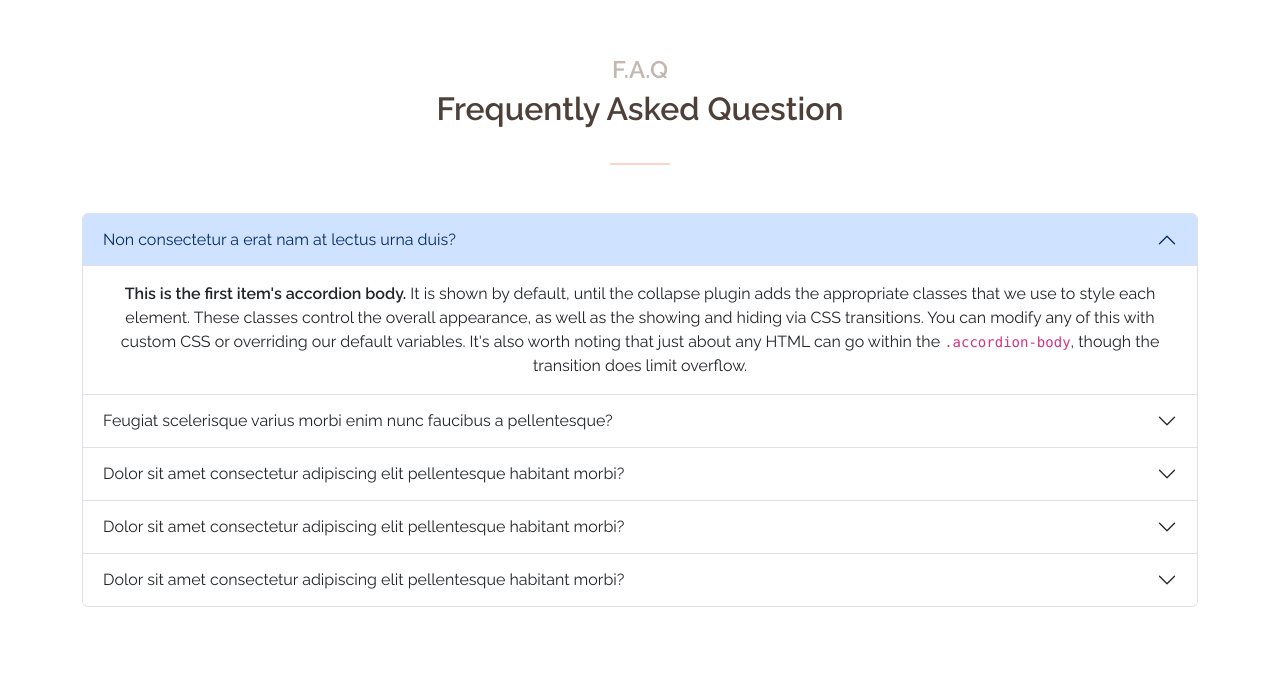
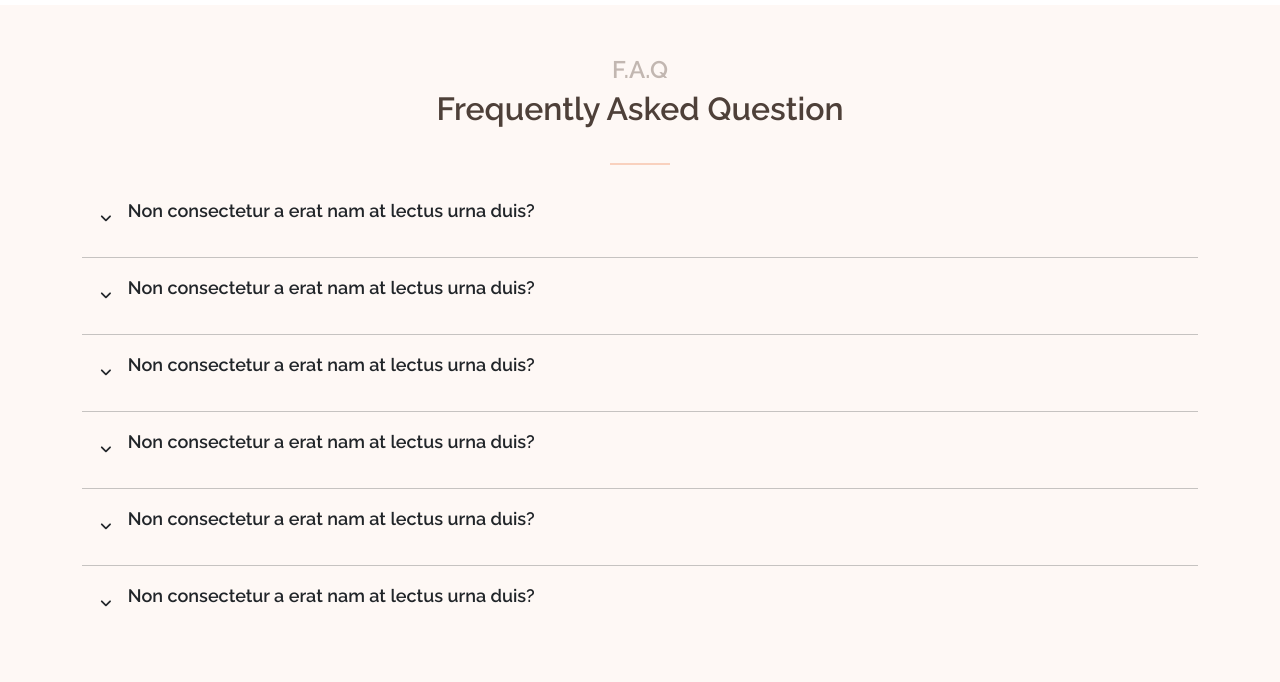
Before and after one commit to webxrahat/intrenship-project-task, a plain HTML site: page index.html in a window 1280 px wide. Shown: the part 3058-3740 px from the top of the page. Drawn offline with nearby package versions, Linux system fonts and the light colour scheme.

Commit message:
acordian style

```diff
--- a/assets/css/bootstarp.css
+++ b/assets/css/bootstarp.css
@@ -159,8 +159,12 @@ a:hover {
     font-size: 1.5rem !important;
   }
 
-  #contact {
+  #contact,
+  #team {
     padding: 0 !important;
+  }
+  #faq{
+    padding: 30px 0;
   }
 }
 
@@ -508,6 +512,7 @@ footer a:hover {
   transform: translate(-50%, -50%);
   white-space: nowrap;
 }
+
 .plus {
   display: flex;
   justify-content: center;
@@ -527,11 +532,13 @@ footer a:hover {
   white-space: nowrap;
   transition: all .2s ease-in-out;
 }
-.plus:hover{
+
+.plus:hover {
   background-color: #eb5d1e;
   color: #fff;
   cursor: pointer;
 }
+
 .link {
   display: flex;
   justify-content: center;
@@ -551,11 +558,13 @@ footer a:hover {
   white-space: nowrap;
   transition: all .2s ease-in-out;
 }
-.link:hover{
+
+.link:hover {
   background-color: #eb5d1e;
   color: #fff;
   cursor: pointer;
 }
+
 .image {
   width: 100%;
   height: auto;
@@ -639,10 +648,12 @@ footer a:hover {
   white-space: nowrap;
   transition: all .2s ease-in-out;
 }
-.world:hover{
+
+.world:hover {
   color: #ef7f4d;
   cursor: pointer;
 }
+
 .w {
   color: #fff;
   position: absolute;
@@ -654,10 +665,12 @@ footer a:hover {
   white-space: nowrap;
   transition: all .2s ease-in-out;
 }
-.w:hover{
+
+.w:hover {
   color: #ef7f4d;
   cursor: pointer;
 }
+
 .r {
   color: #fff;
   position: absolute;
@@ -669,10 +682,12 @@ footer a:hover {
   white-space: nowrap;
   transition: all .2s ease-in-out;
 }
-.r:hover{
+
+.r:hover {
   color: #ef7f4d;
   cursor: pointer;
 }
+
 .l {
   color: #fff;
   position: absolute;
@@ -684,10 +699,12 @@ footer a:hover {
   white-space: nowrap;
   transition: all .2s ease-in-out;
 }
-.l:hover{
+
+.l:hover {
   color: #ef7f4d;
   cursor: pointer;
 }
+
 @keyframes example {
   0% {
     transform: translateY(10px);
@@ -729,3 +746,33 @@ footer a:hover {
 #myBtn:hover {
   background-color: #eb5c1ebc;
 }
+
+
+.accordion {
+  width: 100%;
+  border: none;
+  text-align: left;
+  outline: none;
+  transition: 0.4s;
+  font-size: 18px;
+  line-height: 24px;
+  font-weight: 600;
+  padding: 18px;
+  transition: all 0.3s ease-in-out;
+}
+.accordion:hover {
+  cursor: pointer;
+  color: #eb5d1e;
+}
+
+/* .active, .accordion:hover {
+  background-color: #ccc;
+} */
+
+.panel {
+  padding: 0 0 0 30px;
+  display: none;
+  overflow: hidden;
+  text-align: left;
+  transition: all 0.3s ease-in-out;
+}
--- a/index.html
+++ b/index.html
@@ -301,102 +301,71 @@
         </div>
       </div>
     </section>
-    <section class="container-fluid py-lg-5">
+    <section id="faq" class="container-fluid bg-cream py-lg-5">
       <div class="container">
         <div class="center mt-3">
           <h2 class="services-h2">F.A.Q</h2>
           <p class="service-p">Frequently Asked Question</p>
           <hr class="line" />
-          <div class="accordion mt-5" id="accordionExample">
-            <div class="accordion-item">
-              <h2 class="accordion-header" id="headingOne">
-                <button class="accordion-button" type="button" data-bs-toggle="collapse" data-bs-target="#collapseOne"
-                  aria-expanded="true" aria-controls="collapseOne">
-                  Non consectetur a erat nam at lectus urna duis?
-                </button>
-              </h2>
-              <div id="collapseOne" class="accordion-collapse collapse show" aria-labelledby="headingOne"
-                data-bs-parent="#accordionExample">
-                <div class="accordion-body">
-                  <strong>This is the first item's accordion body.</strong> It is shown by default, until the collapse
-                  plugin adds the appropriate classes that we use to style each element. These classes control the
-                  overall appearance, as well as the showing and hiding via CSS transitions. You can modify any of this
-                  with custom CSS or overriding our default variables. It's also worth noting that just about any HTML
-                  can go within the <code>.accordion-body</code>, though the transition does limit overflow.
+          <div class="mt-3">
+            <div class="d-flex align-items-center accordion">
+              <i class="fa-solid fa-angle-down d-block d-flex justify-content-start me-3 fa-xs"></i>
+              <p>Non consectetur a erat nam at lectus urna duis?</p>
             </div>
+            <div class="panel">
+              <p>Lorem ipsum dolor sit amet, consectetur adipisicing elit, sed do eiusmod tempor incididunt ut labore et
+                dolore magna aliqua. Ut enim ad minim veniam, quis nostrud exercitation ullamco laboris nisi ut aliquip
+                ex ea commodo consequat.</p>
             </div>
+            <hr class="m-0">
+            <div class="d-flex align-items-center accordion">
+              <i class="fa-solid fa-angle-down d-block d-flex justify-content-start me-3 fa-xs"></i>
+              <p>Non consectetur a erat nam at lectus urna duis?</p>
             </div>
-            <div class="accordion-item">
-              <h2 class="accordion-header" id="headingTwo">
-                <button class="accordion-button collapsed" type="button" data-bs-toggle="collapse"
-                  data-bs-target="#collapseTwo" aria-expanded="false" aria-controls="collapseTwo">
-                  Feugiat scelerisque varius morbi enim nunc faucibus a pellentesque?
-                </button>
-              </h2>
-              <div id="collapseTwo" class="accordion-collapse collapse" aria-labelledby="headingTwo"
-                data-bs-parent="#accordionExample">
-                <div class="accordion-body">
-                  <strong>This is the second item's accordion body.</strong> It is hidden by default, until the collapse
-                  plugin adds the appropriate classes that we use to style each element. These classes control the
-                  overall appearance, as well as the showing and hiding via CSS transitions. You can modify any of this
-                  with custom CSS or overriding our default variables. It's also worth noting that just about any HTML
-                  can go within the <code>.accordion-body</code>, though the transition does limit overflow.
+            <div class="panel">
+              <p>Lorem ipsum dolor sit amet, consectetur adipisicing elit, sed do eiusmod tempor incididunt ut labore et
+                dolore magna aliqua. Ut enim ad minim veniam, quis nostrud exercitation ullamco laboris nisi ut aliquip
+                ex ea commodo consequat.</p>
             </div>
+            <hr class="m-0">
+            <div class="d-flex align-items-center accordion">
+              <i class="fa-solid fa-angle-down d-block d-flex justify-content-start me-3 fa-xs"></i>
+              <p>Non consectetur a erat nam at lectus urna duis?</p>
             </div>
+            <div class="panel">
+              <p>Lorem ipsum dolor sit amet, consectetur adipisicing elit, sed do eiusmod tempor incididunt ut labore et
+                dolore magna aliqua. Ut enim ad minim veniam, quis nostrud exercitation ullamco laboris nisi ut aliquip
+                ex ea commodo consequat.</p>
             </div>
-            <div class="accordion-item">
-              <h2 class="accordion-header" id="headingThree">
-                <button class="accordion-button collapsed" type="button" data-bs-toggle="collapse"
-                  data-bs-target="#collapseThree" aria-expanded="false" aria-controls="collapseThree">
-                  Dolor sit amet consectetur adipiscing elit pellentesque habitant morbi?
-                </button>
-              </h2>
-              <div id="collapseThree" class="accordion-collapse collapse" aria-labelledby="headingThree"
-                data-bs-parent="#accordionExample">
-                <div class="accordion-body">
-                  <strong>This is the third item's accordion body.</strong> It is hidden by default, until the collapse
-                  plugin adds the appropriate classes that we use to style each element. These classes control the
-                  overall appearance, as well as the showing and hiding via CSS transitions. You can modify any of this
-                  with custom CSS or overriding our default variables. It's also worth noting that just about any HTML
-                  can go within the <code>.accordion-body</code>, though the transition does limit overflow.
+            <hr class="m-0">
+            <div class="d-flex align-items-center accordion">
+              <i class="fa-solid fa-angle-down d-block d-flex justify-content-start me-3 fa-xs"></i>
+              <p>Non consectetur a erat nam at lectus urna duis?</p>
             </div>
+            <div class="panel">
+              <p>Lorem ipsum dolor sit amet, consectetur adipisicing elit, sed do eiusmod tempor incididunt ut labore et
+                dolore magna aliqua. Ut enim ad minim veniam, quis nostrud exercitation ullamco laboris nisi ut aliquip
+                ex ea commodo consequat.</p>
             </div>
+            <hr class="m-0">
+            <div class="d-flex align-items-center accordion">
+              <i class="fa-solid fa-angle-down d-block d-flex justify-content-start me-3 fa-xs"></i>
+              <p>Non consectetur a erat nam at lectus urna duis?</p>
             </div>
-            <div class="accordion-item">
-              <h2 class="accordion-header" id="headingThree">
-                <button class="accordion-button collapsed" type="button" data-bs-toggle="collapse"
-                  data-bs-target="#collapseThree" aria-expanded="false" aria-controls="collapseThree">
-                  Dolor sit amet consectetur adipiscing elit pellentesque habitant morbi?
-                </button>
-              </h2>
-              <div id="collapseThree" class="accordion-collapse collapse" aria-labelledby="headingThree"
-                data-bs-parent="#accordionExample">
-                <div class="accordion-body">
-                  <strong>This is the third item's accordion body.</strong> It is hidden by default, until the collapse
-                  plugin adds the appropriate classes that we use to style each element. These classes control the
-                  overall appearance, as well as the showing and hiding via CSS transitions. You can modify any of this
-                  with custom CSS or overriding our default variables. It's also worth noting that just about any HTML
-                  can go within the <code>.accordion-body</code>, though the transition does limit overflow.
+            <div class="panel">
+              <p>Lorem ipsum dolor sit amet, consectetur adipisicing elit, sed do eiusmod tempor incididunt ut labore et
+                dolore magna aliqua. Ut enim ad minim veniam, quis nostrud exercitation ullamco laboris nisi ut aliquip
+                ex ea commodo consequat.</p>
             </div>
+            <hr class="m-0">
+             <div class="d-flex align-items-center accordion">
+              <i class="fa-solid fa-angle-down d-block d-flex justify-content-start me-3 fa-xs"></i>
+              <p>Non consectetur a erat nam at lectus urna duis?</p>
             </div>
-            </div>
-            <div class="accordion-item">
-              <h2 class="accordion-header" id="headingThree">
-                <button class="accordion-button collapsed" type="button" data-bs-toggle="collapse"
-                  data-bs-target="#collapseThree" aria-expanded="false" aria-controls="collapseThree">
-                  Dolor sit amet consectetur adipiscing elit pellentesque habitant morbi?
-                </button>
-              </h2>
-              <div id="collapseThree" class="accordion-collapse collapse" aria-labelledby="headingThree"
-                data-bs-parent="#accordionExample">
-                <div class="accordion-body">
-                  <strong>This is the third item's accordion body.</strong> It is hidden by default, until the collapse
-                  plugin adds the appropriate classes that we use to style each element. These classes control the
-                  overall appearance, as well as the showing and hiding via CSS transitions. You can modify any of this
-                  with custom CSS or overriding our default variables. It's also worth noting that just about any HTML
-                  can go within the <code>.accordion-body</code>, though the transition does limit overflow.
-                </div>
-              </div>
+            <div class="panel">
+              <p>Lorem ipsum dolor sit amet, consectetur adipisicing elit, sed do eiusmod tempor incididunt ut labore et
+                dolore magna aliqua. Ut enim ad minim veniam, quis nostrud exercitation ullamco laboris nisi ut aliquip
+                ex ea commodo consequat.</p>
             </div>
           </div>
         </div>
@@ -678,6 +647,7 @@
 
   <script src="https://cdn.jsdelivr.net/npm/bootstrap@5.3.0-alpha1/dist/js/bootstrap.bundle.min.js"></script>
   <script src="./assets/js/index.js"></script>
+
 </body>
 
 </html>
```
Also changed, not shown: assets/js/index.js (+17 -0 lines). Lines whose indentation alone changed are shown as unchanged.
